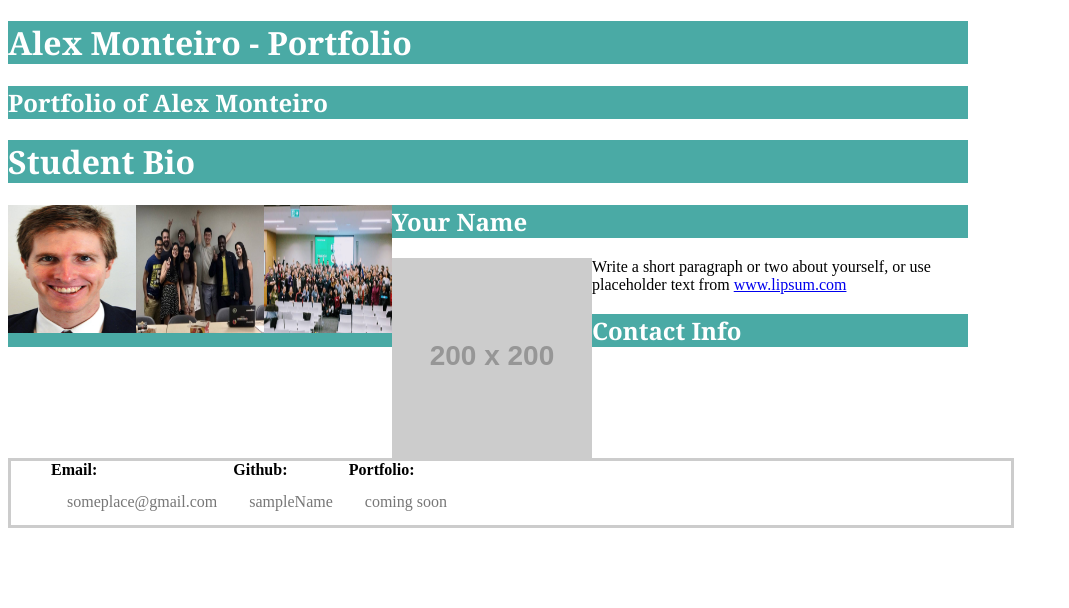
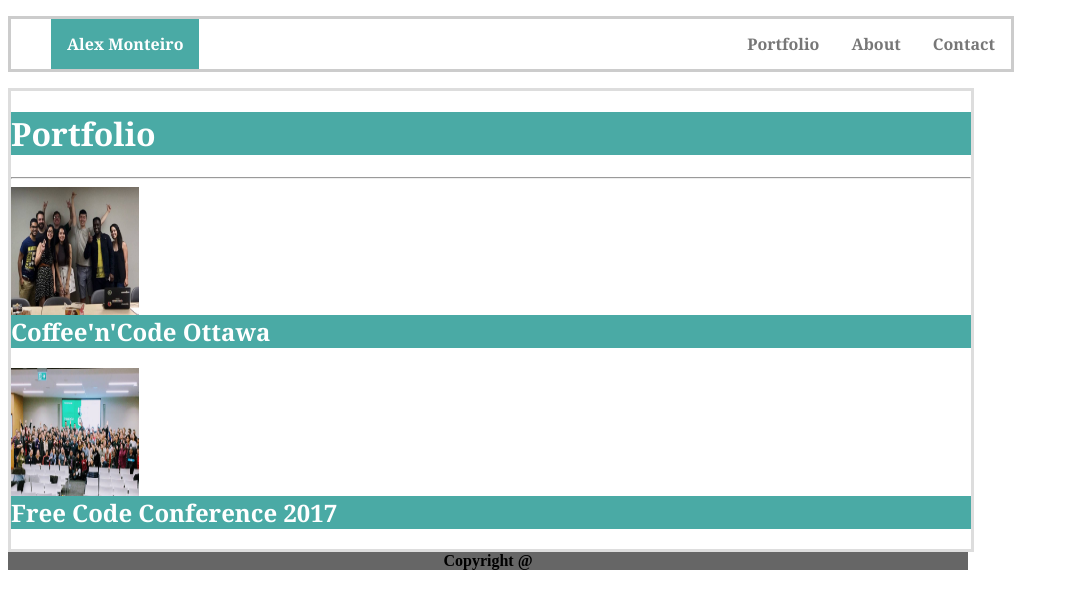
Before and after one commit to alexjmcm/Basic-Portfolio, a plain HTML site: page portfolio.html in a window 1280 px wide. Shown: the whole page, without its empty margins (0-1069 px from the left). Drawn offline with Linux system fonts and the light colour scheme; files that its build step writes are made by us from their sources; placeholder pictures from the web are drawn by us.

Commit message:
portfolio.html updated

```diff
--- a/assets/css/style.css
+++ b/assets/css/style.css
@@ -62,4 +62,9 @@ footer {
 
 img {
     float: left;
+    clear: both;
 }
+
+.clear {
+    clear: both;
+}
--- a/portfolio.html
+++ b/portfolio.html
@@ -2,50 +2,26 @@
 <html lang="en">
 <head>
     <meta charset="UTF-8">
-    <title>Alex Monteiro - Full Stack Web Developer</title>
-     <link rel="stylesheet" type="text/css" href="css/style.css">
+    <title>Alex Monteiro - Portfolio</title>
+   <link rel="stylesheet" type="text/css" href="assets/css/style.css">
 </head>
 <body>
     <header>
-       <h1> Alex Monteiro - Portfolio </h1>
-        </header>
-
-    <section>
-
-        </section>
-
-    <section>
-
-        </section>
-   <h2> Portfolio of Alex Monteiro </h2>
-<header>
-    <h1>Student Bio</h1>
-    <img src="assets/images/alex-formal.jpg" alt="alex-formal" style="width:128px;height:128px;">
-<img src="assets/images/coffee-n-code-ottawa.jpg" alt="coffee-n-code-ottawa" style="width:128px;height:128px;">
-<img src="assets/images/free-code-conference-2017.jpg" alt="free-code-conference-2017" style="width:128px;height:128px;">
-  </header>
-  <div class="container">
-    <section id="main-bio">
-      <h2>Your Name</h2>
-      <img id="bio-image" src="https://placehold.it/200x200" alt="Your Name">
-      <p>Write a short paragraph or two about yourself, or use placeholder text from <a href="http://www.lipsum.com/">www.lipsum.com</a></p>
-    </section>
-    <section id="contact-info">
-      <h2>Contact Info</h2>
       <ul>
-        <li><strong>Email:</strong> <a href="#">someplace@gmail.com</a></li>
-        <li><strong>Github:</strong> <a href="#">sampleName</a></li>
-        <li><strong>Portfolio:</strong> <a href="#">coming soon</a></li>
+        <li><a class="active" a href="index.html"><strong>Alex Monteiro<strong></a></li>
+        <li style="float:right"><a href="contact.html">Contact</a></li>
+        <li style="float:right"><a href="index.html">About</a></li>
+        <li style="float:right"><a href="portfolio.html">Portfolio</a></li>
       </ul>
-    </section>
-  </div>
-
-
-
-
-
-
-
-
+    </header>
+      <main>
+        <h1> Portfolio</h1>
+        <hr>
+        <img src="assets/images/coffee-n-code-ottawa.jpg" alt="coffee-n-code-ottawa" style="width:128px;height:128px;">
+        <h2 class="clear"> Coffee'n'Code Ottawa </h2>
+        <img src="assets/images/free-code-conference-2017.jpg" alt="free-code-conference-2017" style="width:128px;height:128px;">
+        <h2 class="clear"> Free Code Conference 2017</h2>
+       </main>
+     <footer>Copyright @ </footer>
 </body>
 </html>
```
Also changed, not shown: contact.html (+1 -1 lines), index.html (+1 -2 lines).
